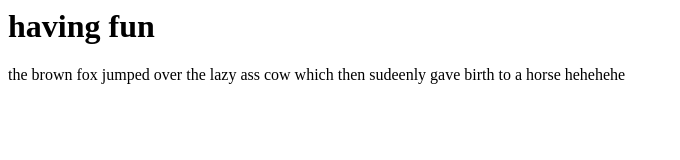
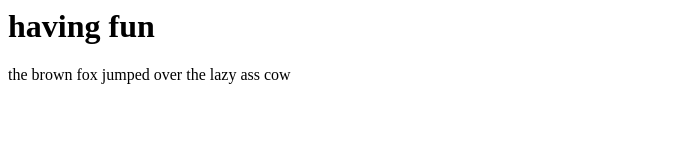
Before and after one commit to peter-wathithi/pixiewailer, a plain HTML site: page test2/index.html in a window 1280 px wide. Shown: the whole page, without its empty margins (0-680 px from the left). Drawn offline with Linux system fonts and the light colour scheme.

Commit message:
Revert " he forgot about the cow"

```diff
--- a/test2/index.html
+++ b/test2/index.html
@@ -4,7 +4,6 @@
 </head>
 <body>
 <h1> having fun </h1>
-<p> the brown fox jumped over the lazy ass cow
- which then sudeenly gave birth to a horse hehehehe </p>
+<p> the brown fox jumped over the lazy ass cow</p>
 </body>
 </html>
```
